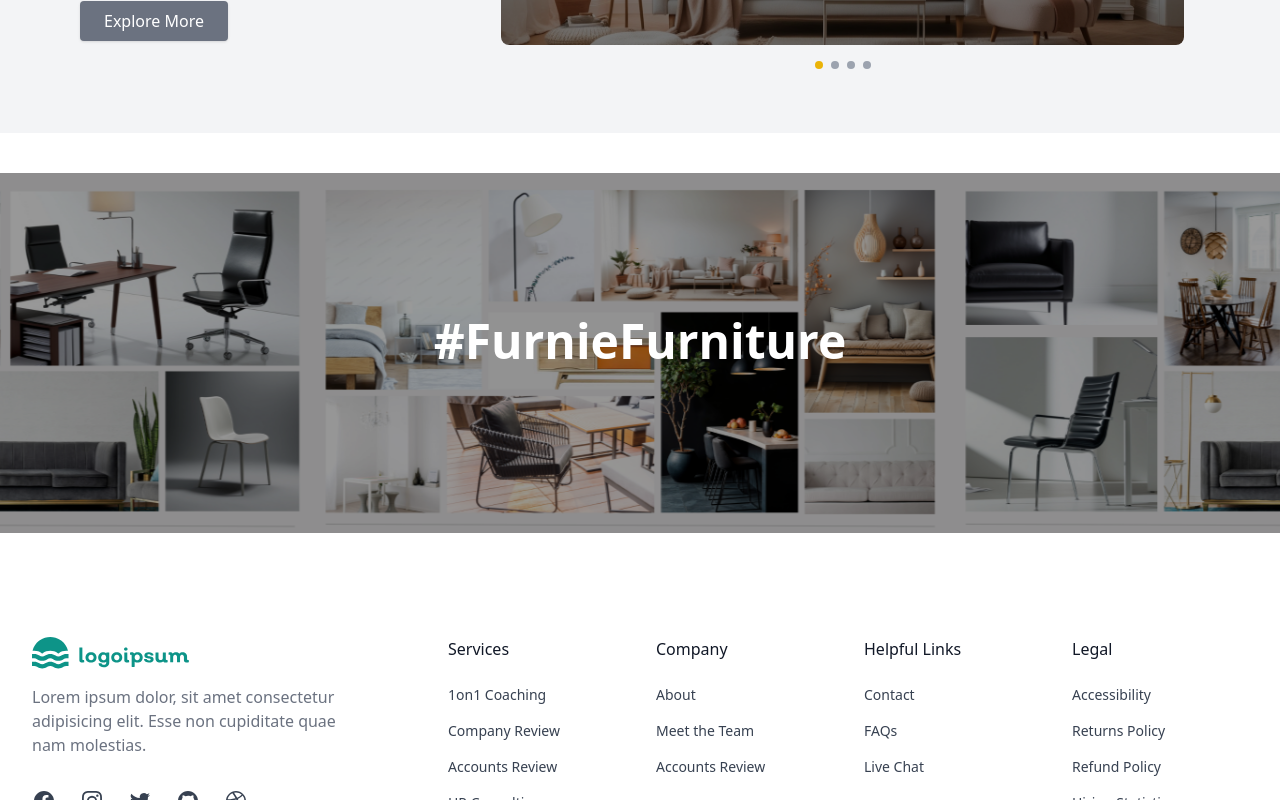
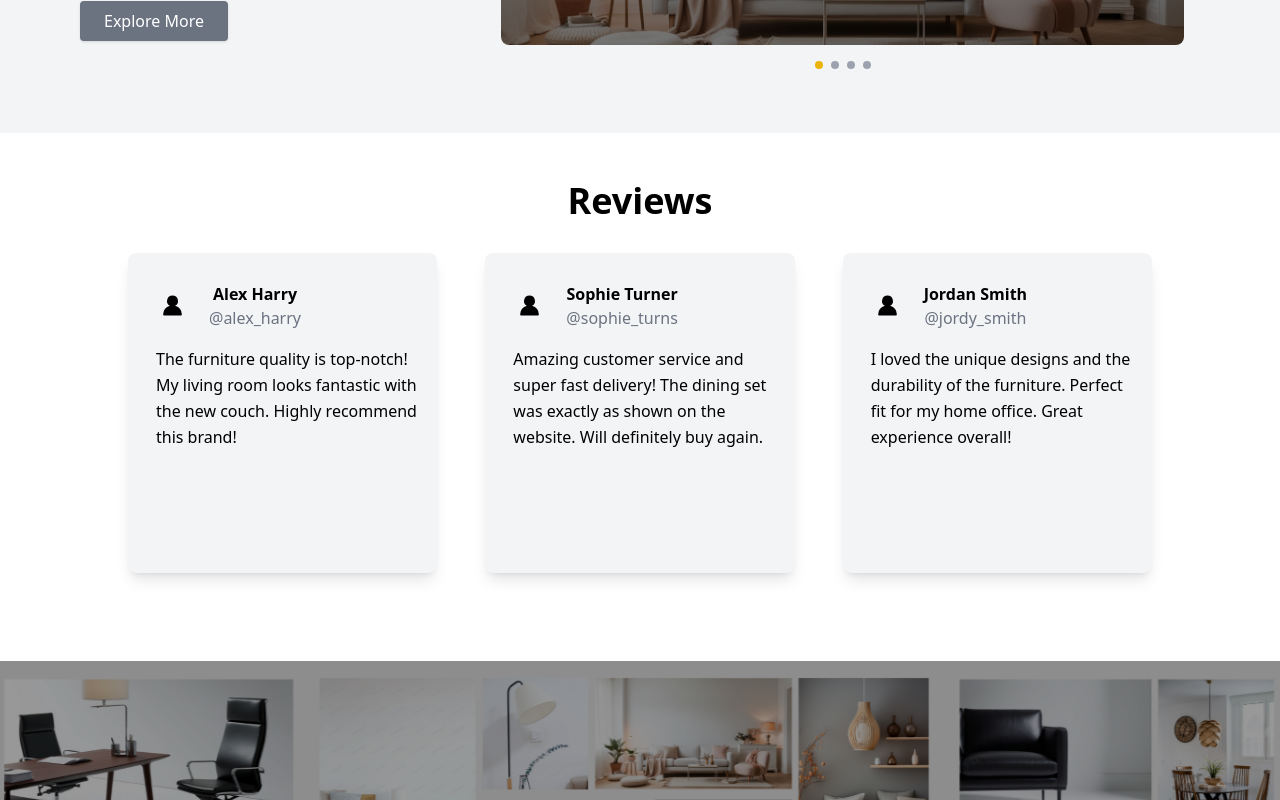
Before and after one commit to HuzaifaMehboob/Glamwood, a React (Create React App) app: page / in a window 1280 px wide. Shown: the part 3680-4480 px from the top of the page. Built offline with nearby package versions, Linux system fonts and the light colour scheme.

Commit message:
Changes in Landing Page

```diff
--- a/src/Components/HeroSection/index.js
+++ b/src/Components/HeroSection/index.js
@@ -16,8 +16,8 @@ const HeroSection = () => {
       </div>
 
 
-       <div className="relative z-10 flex items-center justify-start h-full">
-        <div className=" bg-opacity-90 py-4 px-20 md:p-12 rounded-lg shadow-lg max-w-md ">
+       <div className="relative z-10 flex items-center justify-start  h-full">
+        <div className=" bg-opacity-90 py-4 px-20 sm:px-5 md:p-12 rounded-lg  shadow-lg max-w-md ">
           <p className="text-md uppercase font-semibold text-gray-600 mb-2">New Arrival</p>
           <h1 className="text-5xl md:text-5xl font-bold text-white mb-4">
             Discover Our <br /> New Collection
--- /dev/null
+++ b/src/Components/Reviews/index.js
@@ -0,0 +1,59 @@
+import React from 'react'
+import { GoPersonFill } from "react-icons/go";
+
+const reviews = [
+    {
+        id: 1,
+        name: "Alex Harry",
+        idname: "@alex_harry",
+        review: "The furniture quality is top-notch! My living room looks fantastic with the new couch. Highly recommend this brand!"
+    },
+    {
+        id: 2,
+        name: "Sophie Turner",
+        idname: "@sophie_turns",
+        review: "Amazing customer service and super fast delivery! The dining set was exactly as shown on the website. Will definitely buy again."
+    },
+    {
+        id: 3,
+        name: "Jordan Smith",
+        idname: "@jordy_smith",
+        review: "I loved the unique designs and the durability of the furniture. Perfect fit for my home office. Great experience overall!"
+    }
+];
+
+const ReviewCard = ({review}) => {
+  return (
+    <div className="py-5 px-5 bg-gray-100 shadow-lg flex flex-col h-80 rounded-lg">
+      <div className="py-2 flex items-center gap-3">
+        <div className="p-3 bg-gray-100 rounded-3xl">
+          <GoPersonFill size={25} />
+        </div>
+        <div>
+          <p className="font-bold">{review.name}</p>
+          <p className="text-gray-500">{review.idname}</p>
+        </div>
+      </div>
+      <p className="text-left mt-2 ml-2 leading-relaxed">
+        {review.review}
+        </p>
+    </div>
+  );
+};
+
+const Review = () => {
+  return (
+    <div className="py-12 px-32 text-center ">
+      <h2 className="text-4xl font-bold mb-8">Reviews</h2>
+      <div className="grid grid-cols-1 md:grid-cols-3 gap-12">
+        {reviews.map((review)=>(
+            <ReviewCard key={review.id}
+            review={review}
+            />
+        ))}
+      </div>
+    </div>
+  );
+};
+
+export default Review;
--- a/src/Screens/Home/index.js
+++ b/src/Screens/Home/index.js
@@ -17,6 +17,7 @@ import potty from '../../Assets/Images/productsection/potty.png'
 import WhyChooseUs from "../../Components/WhyChooseUs";
 import FurnitureGallery from "../../Components/FurnitureGallery";
 import SignatureCollection from "../../Components/SignatureCollection";
+import Review from "../../Components/Reviews";
 
 
 const products = [
@@ -90,6 +91,7 @@ const Homepage = () => {
       <ProductSection products={products}/>
       <SignatureCollection/>
       <RoomInspirationSection />
+      <Review/>
       <GallerySection />
       <Footer />
     </div>
```
